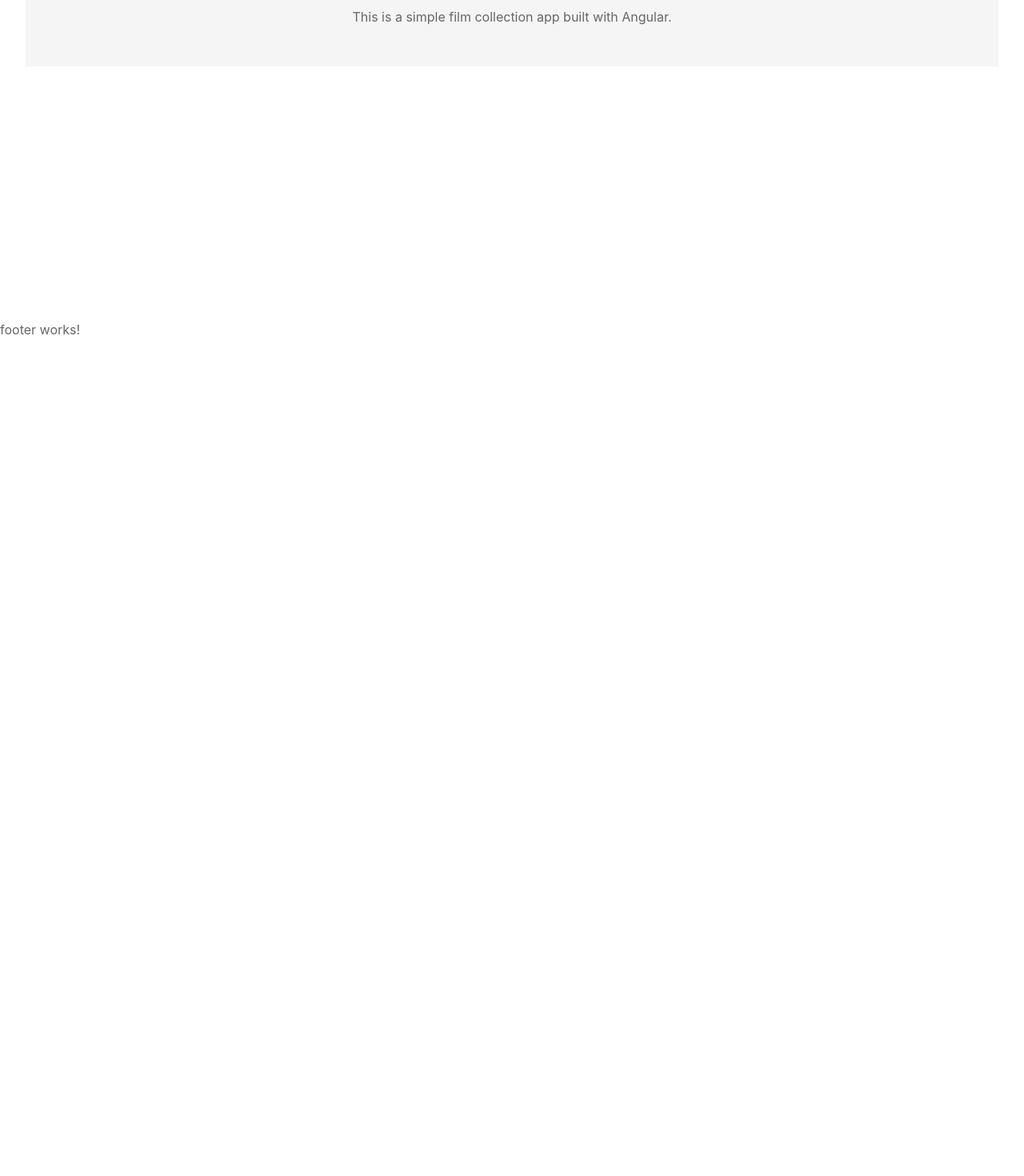
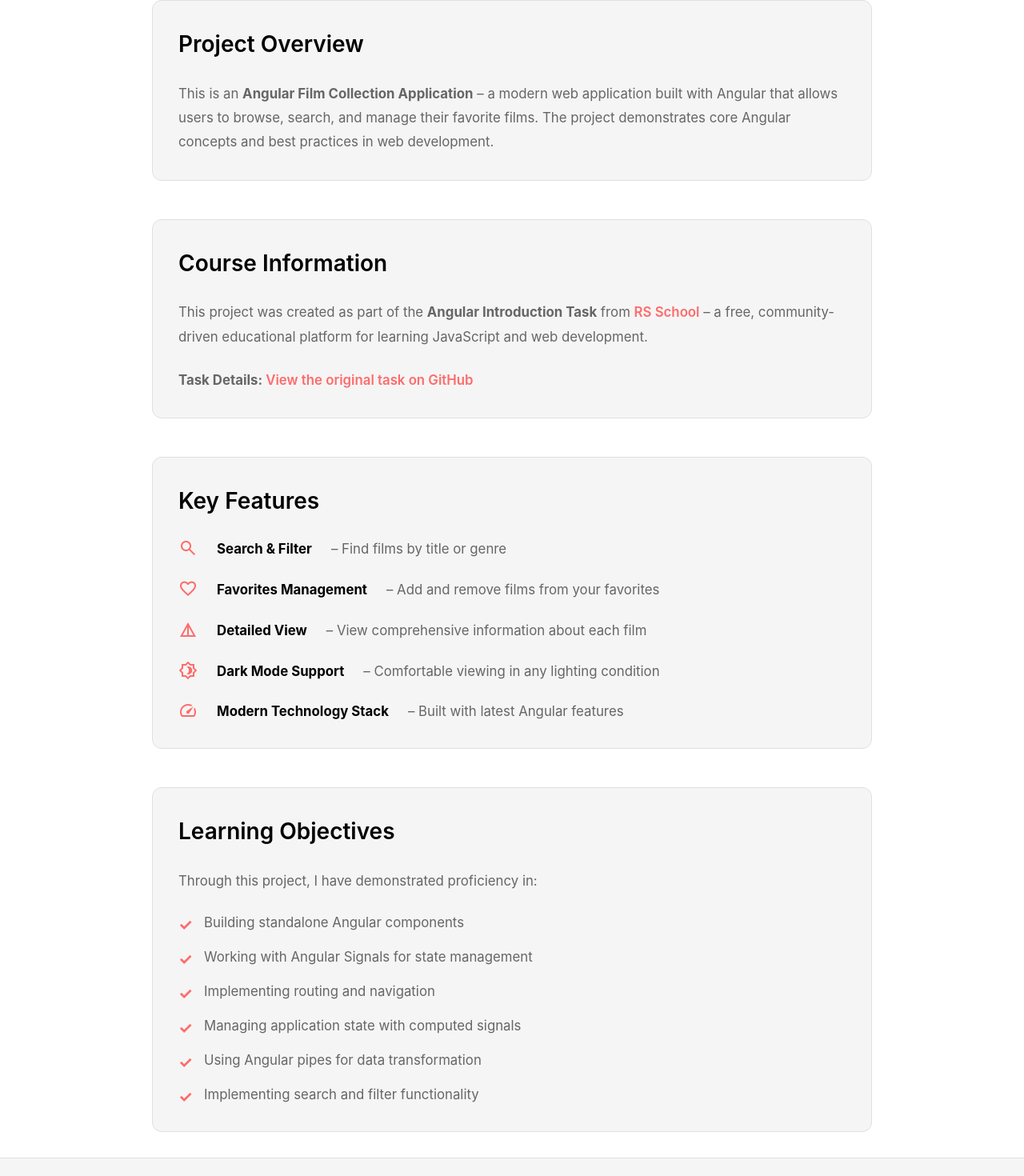
Before and after one commit to SoloSoft2000/angular-film-collection, an Angular app: page /about in a window 1280 px wide. Shown: the part 358-1828 px from the top of the page at 80% size. Before the commit the page ends 800 px from the top, so only its background shows below. Built offline with nearby package versions, Linux system fonts and the light colour scheme.

Commit message:
feat: update About page with detailed project overview, features, and learning objectives

```diff
--- a/src/app/features/about/about.html
+++ b/src/app/features/about/about.html
@@ -1,4 +1,73 @@
-<div>
-  <h1>About</h1>
-  <p>This is a simple film collection app built with Angular.</p>
+<div class="about">
+  <div class="about-container">
+    <h1>About This Project</h1>
+
+    <div class="about-content">
+      <section class="about-section">
+        <h2>Project Overview</h2>
+        <p>
+          This is an <strong>Angular Film Collection Application</strong> – a modern web application built with Angular
+          that allows users to browse, search, and manage their favorite films. The project demonstrates core Angular concepts
+          and best practices in web development.
+        </p>
+      </section>
+
+      <section class="about-section">
+        <h2>Course Information</h2>
+        <p>
+          This project was created as part of the <strong>Angular Introduction Task</strong> from
+          <a href="https://rs.school/" target="_blank" rel="noopener noreferrer" class="about-link">RS School</a> –
+          a free, community-driven educational platform for learning JavaScript and web development.
+        </p>
+        <p>
+          <strong>Task Details:</strong>
+          <a href="https://github.com/rolling-scopes-school/tasks/blob/master/angular/tasks/angular-intro-task/README.md"
+             target="_blank" rel="noopener noreferrer" class="about-link">
+            View the original task on GitHub
+          </a>
+        </p>
+      </section>
+
+      <section class="about-section">
+        <h2>Key Features</h2>
+        <ul class="features-list">
+          <li>
+            <span class="material-symbols-outlined">search</span>
+            <strong>Search & Filter</strong> – Find films by title or genre
+          </li>
+          <li>
+            <span class="material-symbols-outlined">favorite</span>
+            <strong>Favorites Management</strong> – Add and remove films from your favorites
+          </li>
+          <li>
+            <span class="material-symbols-outlined">details</span>
+            <strong>Detailed View</strong> – View comprehensive information about each film
+          </li>
+          <li>
+            <span class="material-symbols-outlined">brightness_4</span>
+            <strong>Dark Mode Support</strong> – Comfortable viewing in any lighting condition
+          </li>
+          <li>
+            <span class="material-symbols-outlined">speed</span>
+            <strong>Modern Technology Stack</strong> – Built with latest Angular features
+          </li>
+        </ul>
+      </section>
+
+      <section class="about-section">
+        <h2>Learning Objectives</h2>
+        <p>
+          Through this project, I have demonstrated proficiency in:
+        </p>
+        <ul class="objectives-list">
+          <li>Building standalone Angular components</li>
+          <li>Working with Angular Signals for state management</li>
+          <li>Implementing routing and navigation</li>
+          <li>Managing application state with computed signals</li>
+          <li>Using Angular pipes for data transformation</li>
+          <li>Implementing search and filter functionality</li>
+        </ul>
+      </section>
+    </div>
+  </div>
 </div>
--- a/src/app/features/about/about.scss
+++ b/src/app/features/about/about.scss
@@ -1,14 +1,68 @@
 :host {
   display: block;
-  background-color: var(--bg-secondary);
-  border-top: 1px solid var(--border-color);
-  margin-top: auto;
 }
 
-div {
+.about {
+  animation: fadeIn 0.3s ease-in;
+}
+
+@keyframes fadeIn {
+  from {
+    opacity: 0;
+    transform: translateY(10px);
+  }
+  to {
+    opacity: 1;
+    transform: translateY(0);
+  }
+}
+
+.about-container {
+  max-width: 900px;
+  margin: 0 auto;
+
+  h1 {
+    text-align: center;
+    font-size: 2.5rem;
+    margin-bottom: var(--spacing-xl);
+    background: linear-gradient(135deg, var(--accent-color), var(--accent-hover));
+    -webkit-background-clip: text;
+    -webkit-text-fill-color: transparent;
+    background-clip: text;
+
+    @media (max-width: 768px) {
+      font-size: 2rem;
+      margin-bottom: var(--spacing-lg);
+    }
+
+    @media (max-width: 480px) {
+      font-size: 1.5rem;
+      margin-bottom: var(--spacing-md);
+    }
+  }
+}
+
+.about-content {
+  display: flex;
+  flex-direction: column;
+  gap: var(--spacing-xl);
+
+  @media (max-width: 768px) {
+    gap: var(--spacing-lg);
+  }
+}
+
+.about-section {
+  background-color: var(--bg-secondary);
+  border-radius: var(--radius-lg);
   padding: var(--spacing-lg);
-  text-align: center;
-  color: var(--text-secondary);
+  border: 1px solid var(--border-color);
+  transition: var(--transition);
+
+  &:hover {
+    border-color: var(--accent-color);
+    box-shadow: 0 4px 12px rgba(255, 107, 107, 0.1);
+  }
 
   @media (max-width: 768px) {
     padding: var(--spacing-md);
@@ -16,6 +70,115 @@ div {
 
   @media (max-width: 480px) {
     padding: var(--spacing-sm);
-    font-size: 0.875rem;
+  }
+
+  h2 {
+    font-size: 1.75rem;
+    color: var(--text-primary);
+    margin-bottom: var(--spacing-md);
+    display: flex;
+    align-items: center;
+    gap: var(--spacing-sm);
+
+    @media (max-width: 768px) {
+      font-size: 1.5rem;
+    }
+
+    @media (max-width: 480px) {
+      font-size: 1.25rem;
+      margin-bottom: var(--spacing-sm);
+    }
+  }
+
+  p {
+    color: var(--text-secondary);
+    font-size: 1.05rem;
+    line-height: 1.8;
+    margin-bottom: var(--spacing-md);
+
+    &:last-child {
+      margin-bottom: 0;
+    }
+
+    @media (max-width: 480px) {
+      font-size: 0.95rem;
+    }
   }
 }
+
+.about-link {
+  color: var(--accent-color);
+  text-decoration: none;
+  font-weight: 600;
+  transition: var(--transition);
+  position: relative;
+
+  &:hover {
+    color: var(--accent-hover);
+    text-decoration: underline;
+  }
+}
+
+.features-list {
+  list-style: none;
+  padding: 0;
+  display: flex;
+  flex-direction: column;
+  gap: var(--spacing-md);
+
+  li {
+    display: flex;
+    align-items: flex-start;
+    gap: var(--spacing-md);
+    color: var(--text-secondary);
+    font-size: 1.05rem;
+
+    @media (max-width: 480px) {
+      font-size: 0.95rem;
+      gap: var(--spacing-sm);
+    }
+
+    .material-symbols-outlined {
+      color: var(--accent-color);
+      font-size: 24px;
+      flex-shrink: 0;
+
+      @media (max-width: 480px) {
+        font-size: 20px;
+      }
+    }
+
+    strong {
+      color: var(--text-primary);
+    }
+  }
+}
+
+.objectives-list {
+  list-style: none;
+  padding: 0;
+  display: flex;
+  flex-direction: column;
+  gap: var(--spacing-sm);
+
+  li {
+    padding-left: var(--spacing-lg);
+    position: relative;
+    color: var(--text-secondary);
+    font-size: 1.05rem;
+
+    @media (max-width: 480px) {
+      font-size: 0.95rem;
+      padding-left: var(--spacing-md);
+    }
+
+    &:before {
+      content: '✓';
+      position: absolute;
+      left: 0;
+      color: var(--accent-color);
+      font-weight: bold;
+      font-size: 1.25rem;
+    }
+  }
+}
--- a/src/app/layout/footer/footer.html
+++ b/src/app/layout/footer/footer.html
@@ -1 +1,13 @@
-<p>footer works!</p>
+<footer>
+  <div>
+    <p>
+      Made by
+      <a href="https://github.com/solosoft2000" target="_blank" rel="noopener noreferrer">
+        Eugene Solomonik
+      </a>
+
+      for Angular course by
+      <a href="https://rs.school/" target="_blank" rel="noopener noreferrer"> RS School </a>
+    </p>
+  </div>
+</footer>
--- a/src/app/layout/footer/footer.scss
+++ b/src/app/layout/footer/footer.scss
@@ -0,0 +1,50 @@
+:host {
+  display: block;
+}
+
+footer {
+  background-color: var(--bg-secondary);
+  border-top: 1px solid var(--border-color);
+  padding: var(--spacing-md);
+  margin-top: auto;
+  transition: var(--transition);
+
+  @media (max-width: 768px) {
+    padding: var(--spacing-md);
+  }
+
+  @media (max-width: 480px) {
+    padding: var(--spacing-sm);
+  }
+}
+
+div {
+  max-width: 1200px;
+  margin: 0 auto;
+  align-items: center;
+  text-align: center;
+}
+
+p {
+  color: var(--text-secondary);
+  font-size: 0.95rem;
+  margin: 0;
+  line-height: 1.6;
+
+  @media (max-width: 480px) {
+    font-size: 0.85rem;
+  }
+}
+
+a {
+  color: var(--accent-color);
+  text-decoration: none;
+  font-weight: 600;
+  transition: var(--transition);
+  position: relative;
+
+  &:hover {
+    color: var(--accent-hover);
+    text-decoration: underline;
+  }
+}
```
Also changed, not shown: 1 other file (tests, documents, lock files or other folders).
